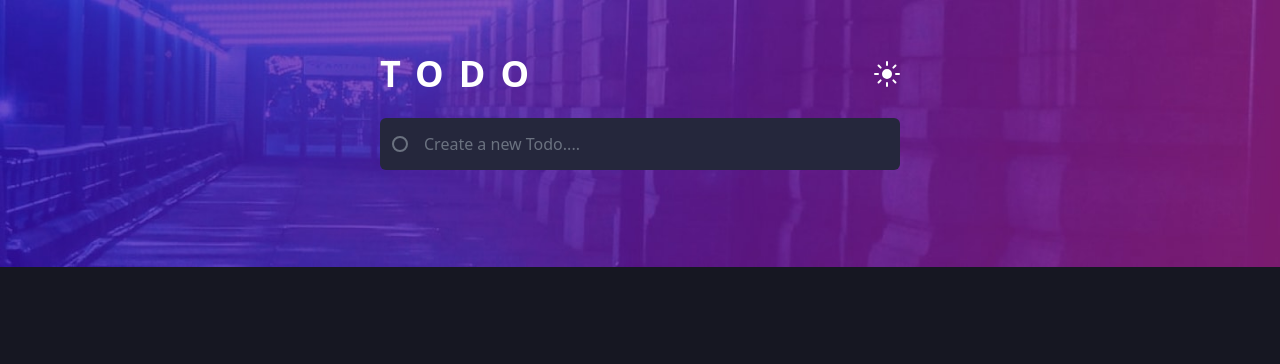
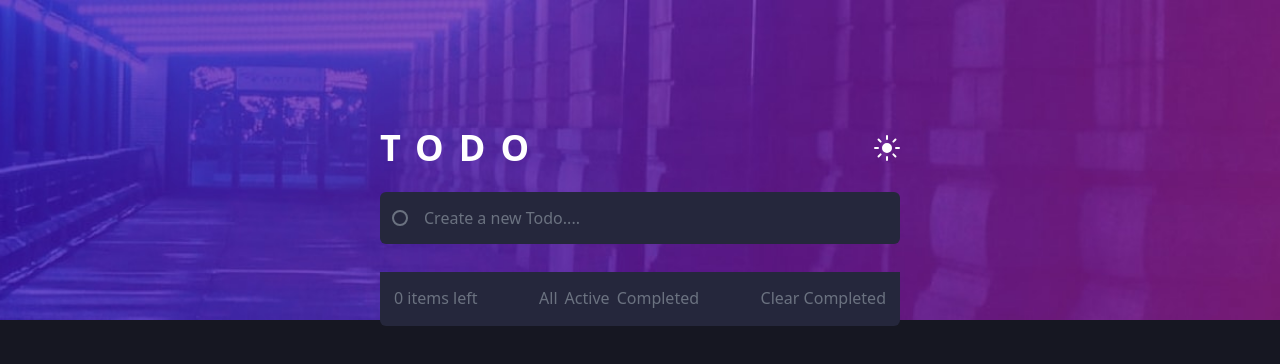
Before and after one commit to Firdous19/TODO, a React (Vite) app: page / in a window 1280 px wide. Shown: the top 364 px of the page. Built offline with nearby package versions, Linux system fonts and the light colour scheme.

Commit message:
Added Required Components

```diff
--- a/src/App.jsx
+++ b/src/App.jsx
@@ -1,12 +1,14 @@
 import Heading from "./components/Heading";
 import Create from "./components/Create";
 import { useState } from "react";
+import Footer from "./components/Footer";
+import Todos from "./components/Todos";
 
 function App() {
   const [headerImage, setHeaderImage] = useState({
     buttonImage: "/images/icon-sun.svg",
     inputColor: "hsl(235, 24%, 19%)",
-    inputTextColor:"white",
+    inputTextColor: "white",
     color: "hsl(235, 21%, 11%)",
     image: "/images/bg-desktop-dark.jpg",
     toggle: false,
@@ -14,15 +16,30 @@ function App() {
 
   return (
     <>
-      <div style={{ backgroundColor: headerImage.color }} className="h-screen">
-        <img
-          className="w-full absolute top-0 left-0"
-          src={headerImage.image}
-          alt="images"
-        />
-        <div className="absolute top-[20%] left-2/4 transform -translate-x-2/4 -translate-y-3/4 border-red border-3 w-[520px]">
+      <div style={{ backgroundColor: headerImage.color }} className="h-screen overflow-hidden">
+        <div
+          style={{
+            background: `url(${headerImage.image}) no-repeat center/cover`,
+            backgroundSize: "cover",
+            width: "100vw",
+            height: "40vh",
+          }}
+        ></div>
+        {/* <img className="w-full" src={headerImage.image} alt="images" /> */}
+        <div className="sm:w-[520px] w-[90%]" style={{ margin: "-200px auto" }}>
           <Heading headerImage={headerImage} setHeaderImage={setHeaderImage} />
-          <Create inputColor={headerImage.inputColor} inputTextColor={headerImage.inputTextColor} />
+          <Create
+            inputColor={headerImage.inputColor}
+            inputTextColor={headerImage.inputTextColor}
+          />
+          {/* <Todos
+            inputColor={headerImage.inputColor}
+            inputTextColor={headerImage.inputTextColor}
+          /> */}
+          <Footer
+            inputColor={headerImage.inputColor}
+            inputTextColor={headerImage.inputTextColor}
+          />
         </div>
       </div>
     </>
```
